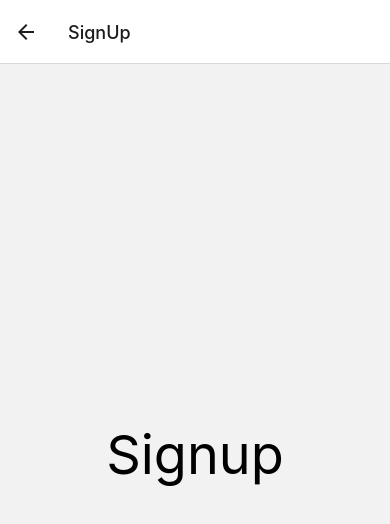
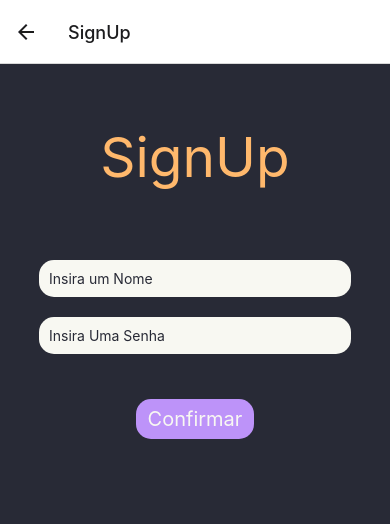
Before and after one commit to Luks17/ripfy-client, a React Native app: screen /SignUp in a window 390 px wide. Shown: the top 524 px of the page. Built offline with nearby package versions, Linux system fonts and the light colour scheme.

Commit message:
atualização telas version-02, design telas e catalogo

```diff
--- a/App.tsx
+++ b/App.tsx
@@ -9,7 +9,7 @@ import AppScreen from "./screens/AppScreen";
 export default function App() {
   return (
     <>
-      <StatusBar style="dark" />
+      <StatusBar style="auto" />
       <NavigationContainer>
         <RootStack.Navigator>
           <RootStack.Screen name="Home" component={HomeScreen} />
--- a/components/buttons/PrimaryBtn.tsx
+++ b/components/buttons/PrimaryBtn.tsx
@@ -44,7 +44,7 @@ function PrimaryButton({
 
 const styles = StyleSheet.create({
   outerContainer: {
-    borderRadius: 4,
+    borderRadius: 10,
     overflow: "hidden",
   },
   innerContainer: {
@@ -56,7 +56,7 @@ const styles = StyleSheet.create({
   text: {
     color: colors.primaryContent,
     textAlign: "center",
-    fontSize: 16,
+    fontSize: 20,
   },
   pressedIos: {
     opacity: 0.75,
--- a/lib/navigation/appTabs.tsx
+++ b/lib/navigation/appTabs.tsx
@@ -3,6 +3,7 @@ import { createBottomTabNavigator } from "@react-navigation/bottom-tabs";
 export type AppBottomTabsParamList = {
   Catalog: undefined;
   Playlists: undefined;
+  Player:undefined;
   UserData: undefined;
 };
 
--- a/screens/App/CatalogScreen.tsx
+++ b/screens/App/CatalogScreen.tsx
@@ -1,9 +1,9 @@
 import { StyleSheet, Text, View } from "react-native";
+import { colors } from "../../lib/ui/colors";
 
 function CatalogScreen() {
   return (
     <View style={styles.rootContainer}>
-      <Text style={styles.mainTitle}>Catalogo</Text>
     </View>
   );
 }
@@ -13,9 +13,7 @@ const styles = StyleSheet.create({
     flex: 1,
     justifyContent: "center",
     alignItems: "center",
-  },
-  mainTitle: {
-    fontSize: 54,
+    backgroundColor:colors.base100,
   },
 });
 
--- a/screens/AppScreen.tsx
+++ b/screens/AppScreen.tsx
@@ -1,10 +1,13 @@
+import { Entypo, FontAwesome6, MaterialCommunityIcons } from "@expo/vector-icons";
 import { AppTabs } from "../lib/navigation/appTabs";
 import CatalogScreen from "./App/CatalogScreen";
 
 function AppScreen() {
   return (
     <AppTabs.Navigator>
-      <AppTabs.Screen name="Catalog" component={CatalogScreen} />
+      <AppTabs.Screen name='Catalog' component={CatalogScreen} options={{tabBarIcon: () => {return <FontAwesome6 name="music" size={22} color="black" />}}} />
+      <AppTabs.Screen name='Playlists' component={CatalogScreen} options={{tabBarIcon: () => {return <MaterialCommunityIcons name="playlist-music" size={30} color="black" />}}}/>
+      <AppTabs.Screen name='Player' component={CatalogScreen} options={{tabBarIcon: () => {return <FontAwesome6 name="headphones-simple" size={24} color="black" />}}} />
     </AppTabs.Navigator>
   );
 }
--- a/screens/HomeScreen.tsx
+++ b/screens/HomeScreen.tsx
@@ -18,7 +18,7 @@ function HomeScreen({ navigation }: Props) {
           innerStyle={styles.button}
           onPress={() => navigation.navigate("SignUp")}
         >
-          Criar uma Conta
+          Criar Conta
         </PrimaryButton>
         <PrimaryButton
           outerStyle={{ width: "50%" }}
@@ -43,7 +43,7 @@ const styles = StyleSheet.create({
     alignItems: "center",
   },
   mainTitle: {
-    fontSize: 54,
+    fontSize: 100,
     color: colors.accent,
   },
   buttonsContainer: {
@@ -54,8 +54,9 @@ const styles = StyleSheet.create({
     justifyContent: "center",
   },
   button: {
-    paddingVertical: 16,
+    paddingVertical: 15,
     backgroundColor: colors.secondary,
+    borderRadius: 20,
   },
 });
 
--- a/screens/LoginScreen.tsx
+++ b/screens/LoginScreen.tsx
@@ -1,8 +1,9 @@
 import { NativeStackScreenProps } from "@react-navigation/native-stack";
-import { StyleSheet, Text, View } from "react-native";
+import { StyleSheet, Text, View, TextInput } from "react-native";
 import { RootStackParamList } from "../lib/navigation/root";
 import PrimaryButton from "../components/buttons/PrimaryBtn";
 import { colors } from "../lib/ui/colors";
+
 
 type Props = NativeStackScreenProps<RootStackParamList, "Login">;
 
@@ -10,11 +11,22 @@ function LoginScreen({ navigation }: Props) {
   return (
     <View style={styles.rootContainer}>
       <Text style={styles.mainTitle}>Login</Text>
+      <TextInput
+        style={styles.textInput}
+        placeholder="JeeanGDZL"
+        placeholderTextColor={colors.base100}
+      />
+      <TextInput
+        style={styles.textInput}
+        placeholder="*******"
+        placeholderTextColor={colors.base100}
+        secureTextEntry={true} // This hides the password input
+      />
       <PrimaryButton
         innerStyle={styles.button}
         onPress={() => navigation.navigate("App")}
       >
-        Entrar na sua conta
+        Confirmar
       </PrimaryButton>
     </View>
   );
@@ -23,16 +35,26 @@ function LoginScreen({ navigation }: Props) {
 const styles = StyleSheet.create({
   rootContainer: {
     flex: 1,
-    justifyContent: "center",
+    justifyContent: "flex-start",
     alignItems: "center",
     backgroundColor: colors.base100,
   },
   mainTitle: {
     fontSize: 54,
-    padding: 20,
+    padding: 10,
     color: colors.accent,
+    margin: 50,
+  },
+  textInput: {
+    width: "80%",
+    padding: 10,
+    margin: 10,
+    backgroundColor: colors.successContent,
+    borderRadius: 15,
   },
   button: {
+    borderRadius: 15,
+    margin: 20,
     backgroundColor: colors.secondary,
   },
 });
--- a/screens/SignupScreen.tsx
+++ b/screens/SignupScreen.tsx
@@ -1,9 +1,33 @@
-import { StyleSheet, Text, View } from "react-native";
+import { NativeStackScreenProps } from "@react-navigation/native-stack";
+import { StyleSheet, Text, View, TextInput } from "react-native";
+import { RootStackParamList } from "../lib/navigation/root";
+import PrimaryButton from "../components/buttons/PrimaryBtn";
+import { colors } from "../lib/ui/colors";
 
-function SignupScreen() {
+
+type Props = NativeStackScreenProps<RootStackParamList, "SignUp">;
+
+function SingupScreen({ navigation }: Props) {
   return (
     <View style={styles.rootContainer}>
-      <Text style={styles.mainTitle}>Signup</Text>
+      <Text style={styles.mainTitle}>SignUp</Text>
+      <TextInput
+        style={styles.textInput}
+        placeholder="Insira um Nome"
+        placeholderTextColor={colors.base100}
+      />
+      <TextInput
+        style={styles.textInput}
+        placeholder="Insira Uma Senha"
+        placeholderTextColor={colors.base100}
+        secureTextEntry={true} // This hides the password input
+      />
+      <PrimaryButton
+        innerStyle={styles.button}
+        onPress={() => navigation.navigate("Home")}
+      >
+        Confirmar
+      </PrimaryButton>
     </View>
   );
 }
@@ -11,12 +35,28 @@ function SignupScreen() {
 const styles = StyleSheet.create({
   rootContainer: {
     flex: 1,
-    justifyContent: "center",
+    justifyContent: "flex-start",
     alignItems: "center",
+    backgroundColor: colors.base100,
   },
   mainTitle: {
-    fontSize: 54,
+    fontSize: 55,
+    padding: 10,
+    color: colors.accent,
+    margin: 50,
+  },
+  textInput: {
+    width: "80%",
+    padding: 10,
+    margin: 10,
+    backgroundColor: colors.successContent,
+    borderRadius: 15,
+  },
+  button: {
+    borderRadius: 15,
+    margin: 35,
+    backgroundColor: colors.secondary,
   },
 });
 
-export default SignupScreen;
+export default SingupScreen;
```
Also changed, not shown: lib/navigation/appNavigator.tsx (added, +15 -0 lines).
